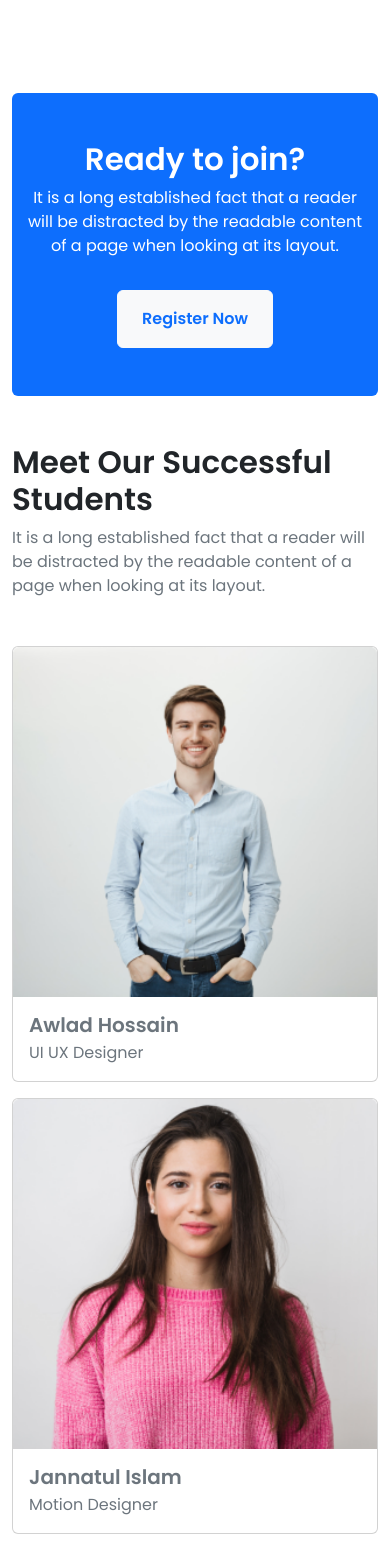
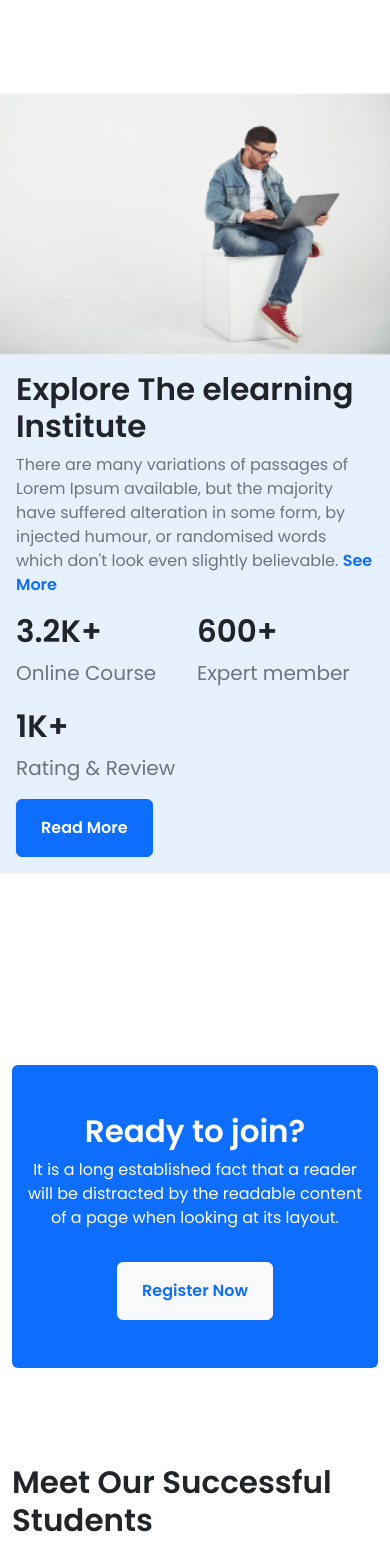
Before and after one commit to Murad501/E-Learning, a plain HTML site: page index.html in a window 390 px wide. Shown: the part 2551-4095 px from the top of the page. Drawn offline with nearby package versions, Linux system fonts and the light colour scheme.

Commit message:
explore elearning section copmleted

```diff
--- a/index.html
+++ b/index.html
@@ -263,6 +263,45 @@
     </div>
   </section>
   <!-- Popular courses section end -->
+  <!-- E-learning institute section start -->
+  <section class="container my-5 py-5">
+    <div class="row gap-0">
+      <div class="col-12 col-md-5 px-0 overflow-hidden">
+        <img src="./images/working.png" class="img-fluid h-100 d-none d-md-block" alt="">
+        <img src="./images/working-2.png" class="w-100 d-md-none" alt="">
+      </div>
+
+      <div class="col-12 col-md-7 bg-primary bg-opacity-10 d-flex justify-content-center align-items-center p-3 py-md-5 px-md-4  ">
+        <div>
+          <h1 class="display-5 fw-semibold">
+            Explore The elearning Institute
+          </h1>
+          <p class="fs-6 fw-normal text-secondary">There are many variations of passages of Lorem Ipsum available, but the majority have suffered alteration in some form, by injected humour, or randomised words which don't look even slightly believable. <span class="d-lg-none text-primary fw-semibold">See More</span></p>
+
+          <p class="fs-6 fw-normal text-secondary d-none d-lg-block">There are many variations of passages of Lorem Ipsum available, but the majority have suffered alteration in some form, by injected humour.</p>
+
+          <div class="row row-cols-2 row-cols-lg-3 g-1 ">
+            <div class="col text-start">
+              <h1 class="display-5 fw-semibold">3.2K+</h1>
+              <p class="fs-5 fw-medium text-secondary">Online Course</p>
+            </div>
+            <div class="col text-start">
+              <h1 class="display-5 fw-semibold">600+</h1>
+              <p class="fs-5 fw-medium text-secondary">Expert member</p>
+            </div>
+            <div class="col text-start">
+              <h1 class="display-5 fw-semibold">1K+</h1>
+              <p class="fs-5 fw-medium text-secondary">Rating & Review</p>
+            </div>
+          </div>
+          <div>
+            <button class="btn btn-primary py-3 px-4 fw-semibold">Read More</button>
+          </div>
+        </div>
+      </div>
+    </div>
+  </section>
+  <!-- E-learning institute section end -->
   <!-- Ready to join section start -->
   <section class="container pt-5">
     <div class="my-5 px-2 py-5 p-sm-5 p-lg-5 bg-primary rounded">
@@ -319,7 +358,7 @@
   <!-- Ready to join section end -->
   <!-- Successful Students section start -->
     <div class="container">
-      <div class="mb-5">
+      <div class="mb-5 pt-5">
         <h1 class="display-5 fw-semibold ">
           Meet Our Successful <br> Students
         </h1>
@@ -330,8 +369,8 @@
       </div>
       <div>
         <div class="row row-cols-1 row-cols-sm-2 row-cols-md-3 row-cols-lg-4 g-3">
-          <div class="col">
-            <div class="card h-100">
+          <div class="col d-flex justify-content-center">
+            <div class="card h-100" style="max-width: 18rem;">
               <img src="./images/student/student-1.png" class="card-img-top" alt="...">
               <div class="card-body">
                 <h5 class="card-title fs-5 fw-semibold text-secondary">Awlad Hossain</h5>
@@ -339,8 +378,8 @@
               </div>
             </div>
           </div>
-          <div class="col">
-            <div class="card h-100">
+          <div class="col d-flex justify-content-center">
+            <div class="card h-100" style="max-width: 18rem;">
               <img src="./images/student/student-2.png" class="card-img-top" alt="...">
               <div class="card-body">
                 <h5 class="card-title fs-5 fw-semibold text-secondary">Jannatul Islam</h5>
@@ -348,8 +387,8 @@
               </div>
             </div>
           </div>
-          <div class="col">
-            <div class="card h-100">
+          <div class="col d-flex justify-content-center">
+            <div class="card h-100" style="max-width: 18rem;">
               <img src="./images/student/student-3.png" class="card-img-top" alt="...">
               <div class="card-body">
                 <h5 class="card-title fs-5 fw-semibold text-secondary">Imran Hossain</h5>
@@ -357,8 +396,8 @@
               </div>
             </div>
           </div>
-          <div class="col">
-            <div class="card h-100">
+          <div class="col d-flex justify-content-center">
+            <div class="card h-100" style="max-width: 18rem;">
               <img src="./images/student/student-4.png" class="card-img-top" alt="...">
               <div class="card-body">
                 <h5 class="card-title fs-5 fw-semibold text-secondary">Nishi Akter</h5>
@@ -367,7 +406,11 @@
             </div>
           </div>
         </div>
+        <div class="d-flex justify-content-center">
+          <button class="btn btn-primary py-2 px-4 fw-semibold mt-5">View All</button>
+        </div>
       </div>
+
     </div>
   <!-- Successful Students section end -->
   <!-- FAQ section start -->
--- a/style.css
+++ b/style.css
@@ -29,6 +29,12 @@
 
 
 /* media queries */
+@media only screen and (max-width: 576px){
+    .working-img{
+        max-height: 300px;
+        width: 100%;
+        object-fit: contain;
+    }
 
 @media only screen and (max-width: 778px){
     .carousel-item img {
```
Also changed, not shown: images/working-2.png (added).
